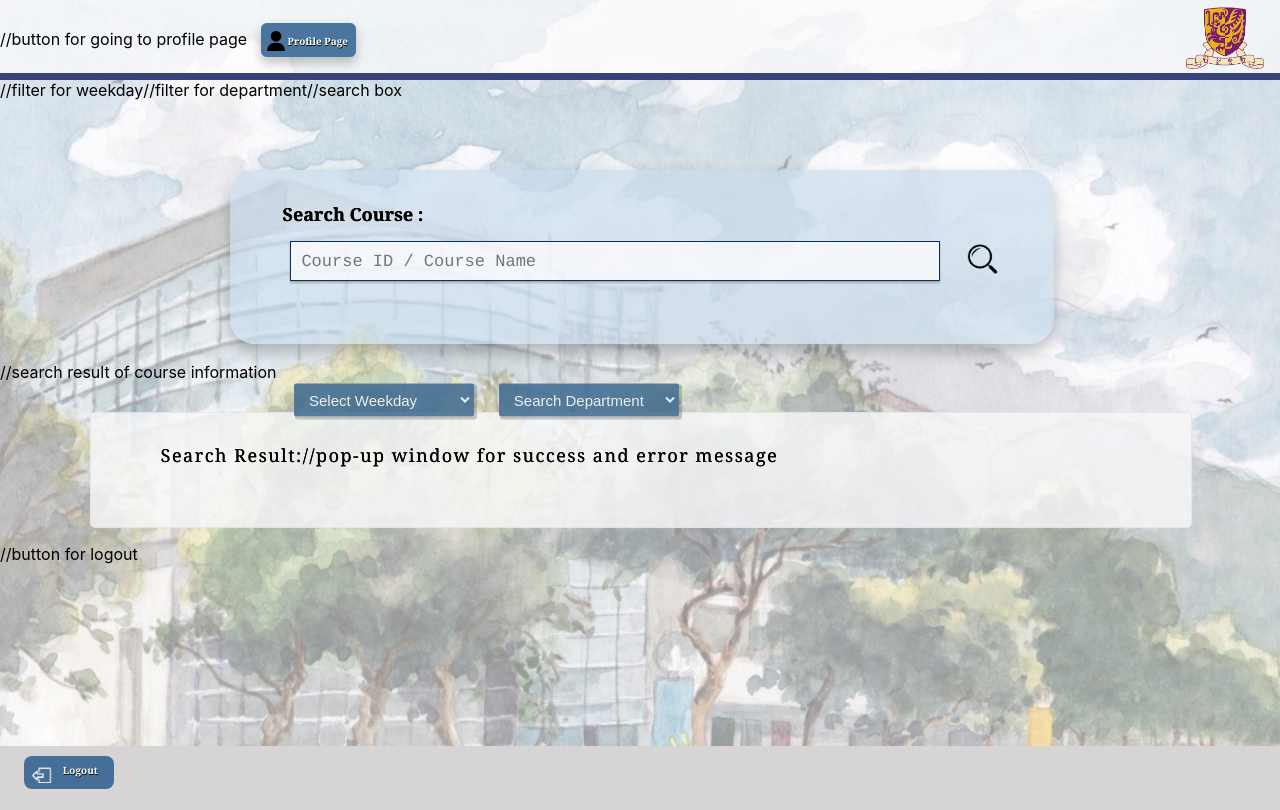
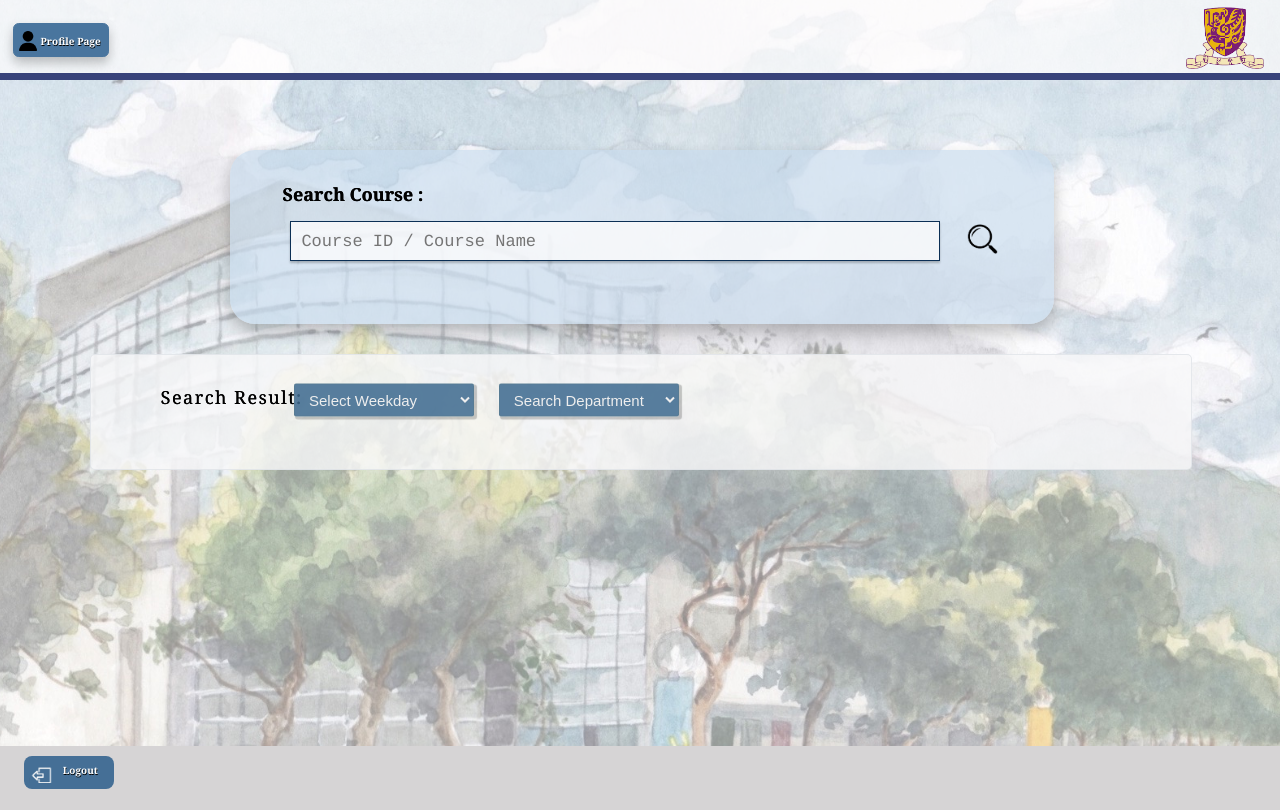
Before and after one commit to DireatEX/Course-Selection-System, a React (Create React App) app in the folder csci3100/: page /UserCourse in a window 1280 px wide. Built offline with nearby package versions, Linux system fonts and the light colour scheme; the HTML template or start-up script is replaced by a standard one.

Commit message:
Update UserCourse.js

```diff
--- a/csci3100/src/UserCourse.js
+++ b/csci3100/src/UserCourse.js
@@ -99,7 +99,7 @@ export default function UserCourse() {
   return (
     <div className="back">
       <div className="box">
-    //button for going to profile page
+        {/* button for going to profile page */}
         <button className="button ProPage" onClick={() => navigate(`/Profile/${params.id}`)}>
 
           <us className="User"></us>Profile Page
@@ -108,7 +108,7 @@ export default function UserCourse() {
         <div className="CUHK"> </div>
       </div>
       <div className="bar"></div>
-  //filter for weekday
+  {/* filter for weekday */}
       <div className="condt">
         <select
           onChange={(e) => {
@@ -128,7 +128,7 @@ export default function UserCourse() {
         </select>
         <span className="focus"></span>
       </div>
-  //filter for department
+  {/* filter for department */}
       <div className="condd">
         <select
           onChange={(e) => {
@@ -144,7 +144,7 @@ export default function UserCourse() {
         </select>
         <span className="focus"></span>
       </div>
-  //search box
+  {/* search box */}
       <p className="SearchBox">
         <form method="get" onSubmit={handleSubmit}>
           Search Course :
@@ -168,7 +168,7 @@ export default function UserCourse() {
           </se>
         </form>
       </p>
-  //search result of course information
+  {/* search result of course information */}
       <p>
         <div className="Result">
           Search Result:
@@ -177,9 +177,9 @@ export default function UserCourse() {
               <div className="Course">
                 <details>
                   <summary>
-              //courseID and course name
+              {/* courseID and course name */}
                     {val.courseID} {val.name}
-              //button for adding course
+              {/* button for adding course */}
                     <button
                       type="add"
                       className="button Acourse"
@@ -196,7 +196,7 @@ export default function UserCourse() {
                   </summary>
                   <br />
                   <br />
-                    //other course information list as table
+                    {/* other course information list as table */}
                   <table className="scourse">
                     <tr>
                       <th>Time</th>
@@ -217,7 +217,7 @@ export default function UserCourse() {
               </div>
             );
           })}
-          //pop-up window for success and error message
+          {/* pop-up window for success and error message */}
           <Popup open={open} modal nested>
             {(close) => (
               <div className="modal">
@@ -246,7 +246,7 @@ export default function UserCourse() {
           </Popup>
         </div>
       </p>
-//button for logout
+      {/* button for logout */}
       <a href="/login"><button className="button Logout"><span className="lout"></span>Logout</button></a>
 
     </div>
```
